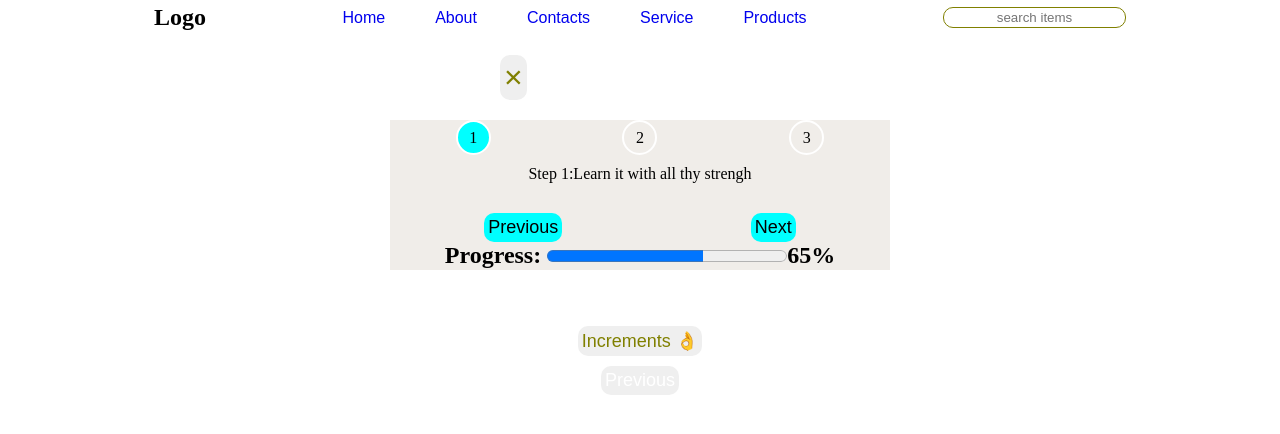
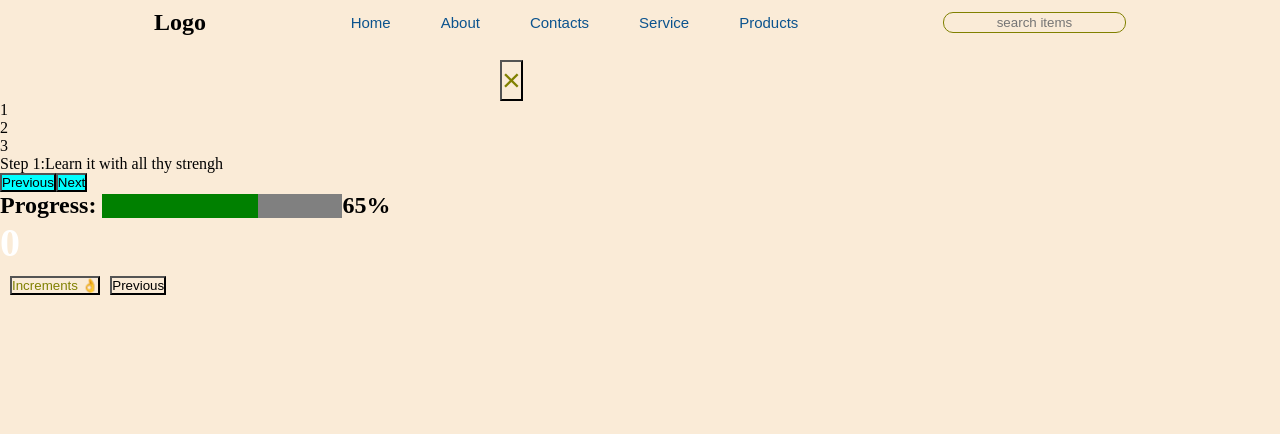
Before and after one commit to Saniflex-1/ReactJs, a React (Create React App) app: page / in a window 1280 px wide. Shown: the top 434 px of the page. Built offline with nearby package versions, Linux system fonts and the light colour scheme.

Commit message:
Update index.css

```diff
--- a/src/index.css
+++ b/src/index.css
@@ -4,9 +4,15 @@
   box-sizing: border-box;
   list-style-type: none;
   text-decoration: none;
+  background-color: antiquewhite;
 }
 
-.steps {
+body {
+  overflow-x: hidden;
+  position: relative;
+}
+
+/* .steps {
   display: flex;
   justify-content: space-evenly;
   flex-direction: column;
@@ -17,9 +23,9 @@
   width: 500px;
   height: 150px;
   margin-top: 20px;
-}
+} */
 
-.numbers {
+/* .numbers {
   position: relative;
   display: flex;
   justify-content: space-around;
@@ -27,9 +33,9 @@
   align-items: center;
   margin-bottom: 10px;
   height: 50vh;
-}
+} */
 
-.numbers div {
+/* .numbers div {
   border-radius: 100px;
   width: 35px;
   height: 35px;
@@ -37,20 +43,20 @@
   justify-content: center;
   align-items: center;
   border: 2px solid white;
-}
+} */
 
-.messages {
+/* .messages {
   margin-bottom: 10px;
-}
+} */
 
-.button {
+/* .button {
   display: flex;
   justify-content: space-around;
   width: 100%;
   margin-top: 20px;
-}
+} */
 
-button {
+/* button {
   color: white;
   font-size: 18px;
   padding: 4px;
@@ -63,15 +69,15 @@ button {
   background-color: aqua;
   width: 35px;
   height: 35px;
-}
+} */
 
-.students {
+/* .students {
   margin-left: auto;
   margin-right: auto;
   max-width: 500px;
   color: rgb(71, 15, 15);
   border: 1px solid rgba(114, 5, 5, 0.4);
-}
+} */
 
 .nav {
   position: relative;
@@ -82,6 +88,8 @@ button {
   /* background-color: antiquewhite; */
   padding: 4px;
   align-items: center;
+  z-index: 2;
+  margin-top: 5px;
 }
 button.humberg {
   position: absolute;
@@ -100,11 +108,19 @@ button.humberg:hover {
 .nav-links {
   display: flex;
   gap: 50px;
+  z-index: 5;
 }
 
 .nav-links a {
-  font-size: 16px;
+  font-size: 15px;
   font-family: "poppins", sans-serif;
+  color: rgb(11, 83, 142);
+  transition: all ease;
+  font-weight: 400;
+}
+
+.nav-links a:hover {
+  color: brown;
 }
 
 .search input {
@@ -112,4 +128,79 @@ button.humberg:hover {
   border-radius: 10px;
   padding: 2px;
   text-align: center;
+  z-index: 1;
 }
+
+/* .down {
+  width: 100%;
+  height: 390px;
+  background-color: aquamarine;
+  margin-left: 20px;
+  margin-right: -150px;
+} */
+
+.logo img {
+  width: 40px;
+  border-radius: 20px 40px 20px 0px;
+}
+
+.homeMe {
+  position: relative;
+  display: flex;
+  flex-direction: column;
+  margin-left: 150px;
+  margin-right: 150px;
+}
+
+.homeCont {
+  position: relative;
+  display: flex;
+  width: 100%;
+  justify-content: space-between;
+  align-items: center;
+}
+
+.cont img {
+  margin-top: -80px;
+  width: 420px;
+}
+
+.cont {
+  display: flex;
+  flex-direction: column;
+  width: 100%;
+}
+
+.cont h1 {
+  font-size: 4rem;
+  font-weight: 700;
+  font-family: "poppins", sans-serif;
+  line-height: 60px;
+}
+
+.cont p {
+  font-weight: 600;
+  font-size: 10px;
+  margin-bottom: 10px;
+  margin-top: 18px;
+  font-family: "poppins", sans-serif;
+}
+
+.home-shop button {
+  height: 50px;
+  width: 200px;
+  color: white;
+  background-color: black;
+  cursor: pointer;
+}
+
+.homeBottom {
+  width: 100%;
+  height: 120px;
+  background-color: black;
+  margin-top: -90px;
+  z-index: -1;
+  position: absolute;
+  padding: 7px;
+  color: aliceblue;
+}
```
